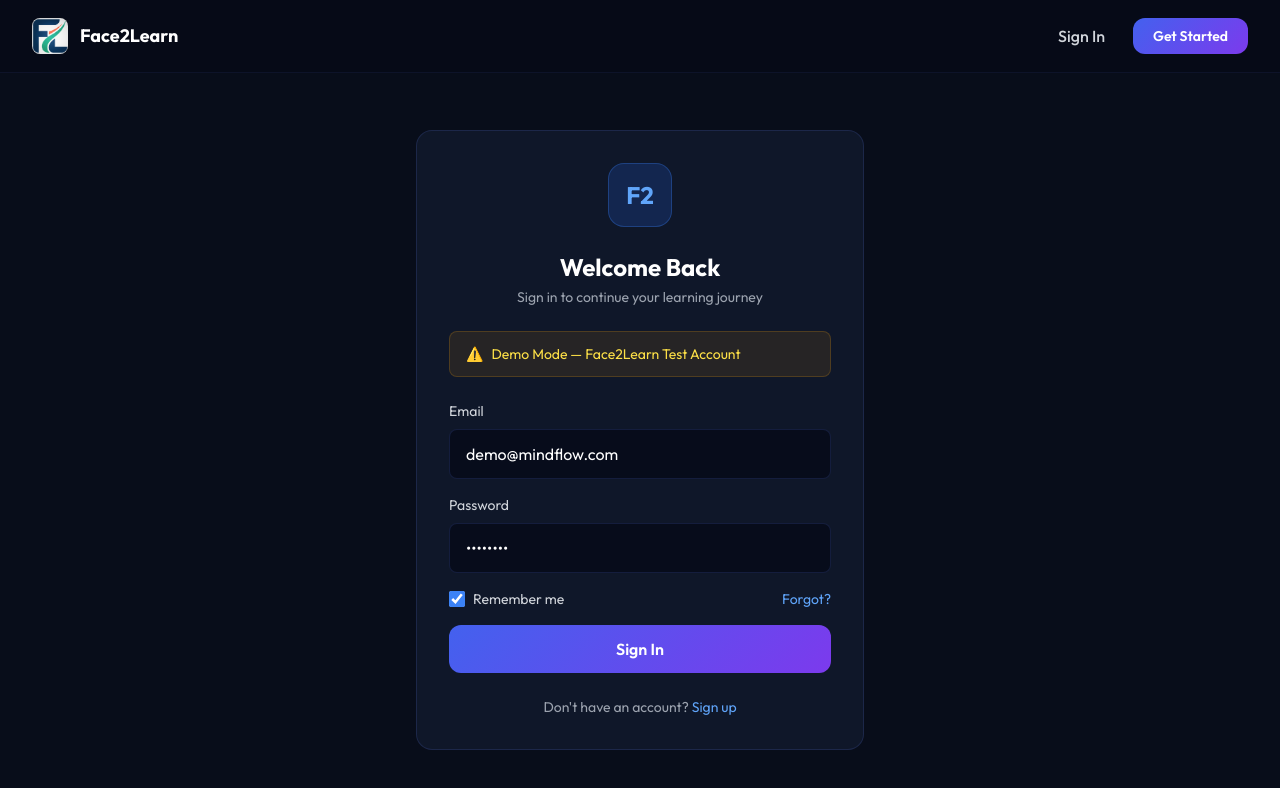
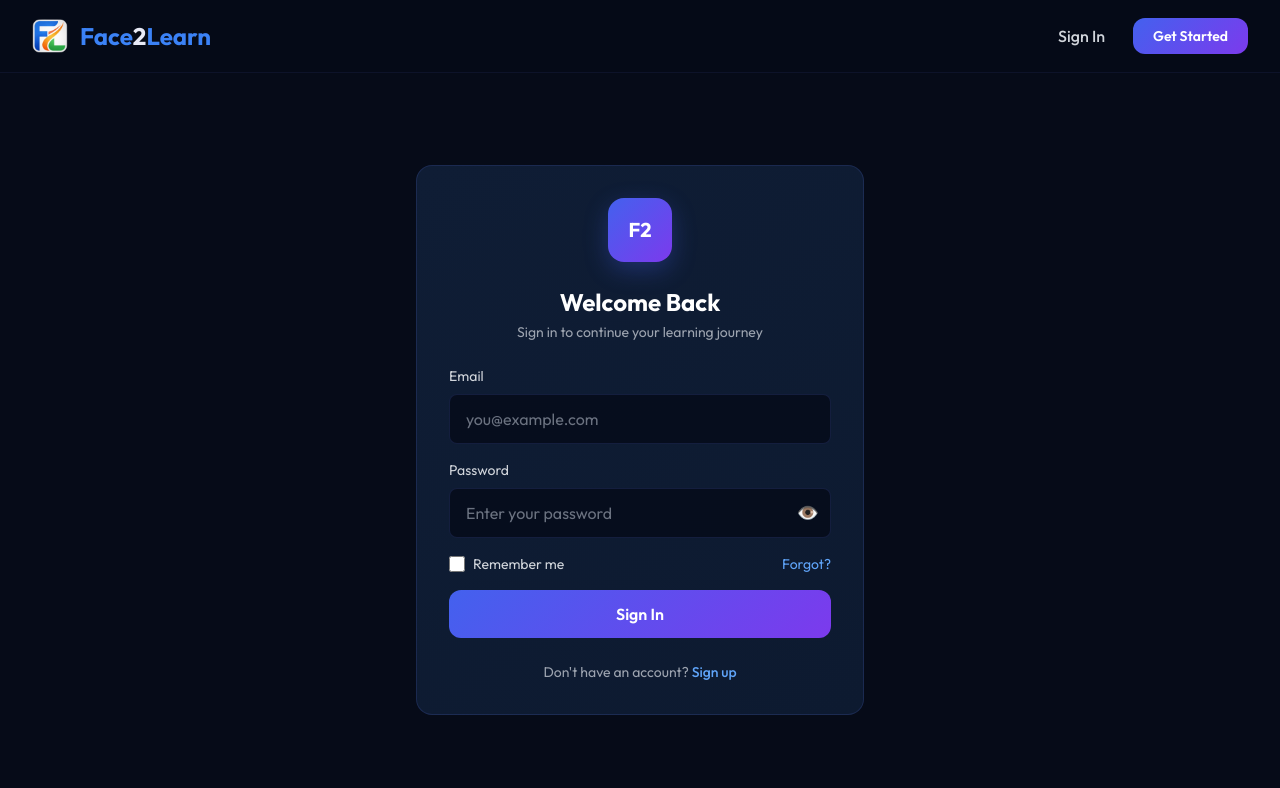
Before and after one commit to pandey-commits/face2learn, a React (Create React App) app: page /login in a window 1280 px wide. Shown: the top 788 px of the page. Built offline with nearby package versions, Linux system fonts and the light colour scheme; no server answers; the HTML template or start-up script is replaced by a standard one.

Commit message:
changed sign-in page

```diff
--- a/src/components/layout/Navbar.jsx
+++ b/src/components/layout/Navbar.jsx
@@ -13,12 +13,14 @@ export default function Navbar() {
       {/* Logo */}
       <Link to="/" className="flex items-center gap-3">
         <img
-        src="logo.png"
+        src="logo01.png"
         alt="Face2Learn"
         className="w-9 h-9 rounded-lg object-contain"
         />
 
-      <span className="text-white font-bold text-lg">Face2Learn</span>
+      <span className="font-bold text-2xl">
+      <span className="text-blue-500">Face</span><span className="text-white-500">2</span><span className="text-blue-500">Learn</span>
+      </span>
       </Link>
 
       {/* Buttons */}
--- a/src/pages/LandingPage.jsx
+++ b/src/pages/LandingPage.jsx
@@ -70,8 +70,8 @@ function HeroSection() {
       <div className="relative z-10 flex flex-wrap justify-center gap-8
                       mt-14 text-gray-400 text-sm">
         {[
-          { icon: '👥', text: '50K+ Learners' },
-          { icon: '⭐', text: '4.9 Rating' },
+          { icon: '👥', text: '20K+ Learners' },
+          { icon: '⭐', text: '4.7 Rating' },
           { icon: '🏆', text: 'Certified' },
         ].map(s => (
           <div key={s.text} className="flex items-center gap-2">
--- a/src/pages/LoginPage.jsx
+++ b/src/pages/LoginPage.jsx
@@ -4,51 +4,62 @@ import Navbar from '../components/layout/Navbar';
 import { loginUser } from '../firebase/auth';
 
 export default function LoginPage() {
-  const [email, setEmail]       = useState('demo@mindflow.com');
-  const [password, setPassword] = useState('demo1234');
-  const [remember, setRemember] = useState(true);
-
- const navigate  = useNavigate();
-const [error, setError] = useState('');
+  const navigate          = useNavigate();
+  const [email,    setEmail]    = useState('');
+  const [password, setPassword] = useState('');
+  const [remember, setRemember] = useState(false);
+  const [showPass, setShowPass] = useState(false);
+  const [error,    setError]    = useState('');
+  const [loading,  setLoading]  = useState(false);
 
   const handleSubmit = async (e) => {
     e.preventDefault();
+    if (!email || !password) {
+      setError('Please fill in all fields!');
+      return;
+    }
     try {
       setError('');
+      setLoading(true);
       await loginUser(email, password);
       navigate('/dashboard');
     } catch (err) {
-    setError('Invalid email or password. Try again!');
+      setError('Invalid email or password. Please try again!');
+    } finally {
+      setLoading(false);
     }
   };
 
   return (
-    <div className="min-h-screen" style={{ background: '#080d1a' }}>
+    <div className="min-h-screen" style={{ background: '#060b18' }}>
       <Navbar />
 
       <div className="flex items-center justify-center min-h-screen px-4 pt-20">
         <div className="w-full max-w-md">
-
-          {/* Card */}
-          <div className="rounded-2xl p-8" style={{ background: '#0f1729', border: '1px solid rgba(99,130,255,0.15)' }}>
+          <div className="rounded-2xl p-8"
+            style={{
+              background: 'linear-gradient(145deg, #0f1d35, #0d1a30)',
+              border: '1px solid rgba(99,130,255,0.15)',
+            }}>
 
             {/* Logo icon */}
             <div className="flex justify-center mb-6">
-              <div className="w-16 h-16 rounded-2xl bg-blue-600/20 border border-blue-500/30 flex items-center justify-center">
-                <span className="text-blue-400 text-2xl font-bold">F2</span>
+              <div className="w-16 h-16 rounded-2xl flex items-center justify-center"
+                style={{
+                  background: 'linear-gradient(135deg, #4361ee, #7c3aed)',
+                  boxShadow: '0 8px 25px rgba(67,97,238,0.3)',
+                }}>
+                <span className="text-white font-bold text-xl">F2</span>
               </div>
             </div>
 
             {/* Title */}
-            <h1 className="text-2xl font-bold text-white text-center mb-1">Welcome Back</h1>
-            <p className="text-gray-400 text-sm text-center mb-6">Sign in to continue your learning journey</p>
-
-            {/* Demo banner */}
-            <div className="flex items-center gap-2 px-4 py-3 rounded-lg mb-6 text-sm"
-              style={{ background: 'rgba(245,158,11,0.1)', border: '1px solid rgba(245,158,11,0.2)' }}>
-              <span>⚠️</span>
-              <span className="text-yellow-300">Demo Mode — Face2Learn Test Account</span>
-            </div>
+            <h1 className="text-2xl font-bold text-white text-center mb-1">
+              Welcome Back
+            </h1>
+            <p className="text-gray-400 text-sm text-center mb-6">
+              Sign in to continue your learning journey
+            </p>
 
             {/* Form */}
             <form onSubmit={handleSubmit} className="space-y-4">
@@ -65,16 +76,28 @@ const handleSubmit = async (e) => {
                 />
               </div>
 
-              {/* Password */}
+              {/* Password with eye toggle */}
               <div>
                 <label className="block text-sm text-gray-300 mb-2">Password</label>
+                <div className="relative">
                   <input
-                  type="password"
+                    type={showPass ? 'text' : 'password'}
                     value={password}
                     onChange={(e) => setPassword(e.target.value)}
-                  className="dark-input"
-                  placeholder="••••••••"
+                    className="dark-input pr-12"
+                    placeholder="Enter your password"
                   />
+                  {/* Eye toggle button */}
+                  <button
+                    type="button"
+                    onClick={() => setShowPass(!showPass)}
+                    className="absolute right-3 top-1/2 -translate-y-1/2
+                               text-gray-400 hover:text-white transition-colors
+                               text-lg focus:outline-none"
+                    title={showPass ? 'Hide password' : 'Show password'}>
+                    {showPass ? '🙈' : '👁️'}
+                  </button>
+                </div>
               </div>
 
               {/* Remember me + Forgot */}
@@ -88,28 +111,39 @@ const handleSubmit = async (e) => {
                   />
                   <span className="text-gray-300 text-sm">Remember me</span>
                 </label>
-                <button className="text-blue-400 text-sm hover:text-blue-300 transition-colors">
+                <button
+                  type="button"
+                  className="text-blue-400 text-sm hover:text-blue-300 transition-colors">
                   Forgot?
                 </button>
               </div>
 
+              {/* Error message */}
               {error && (
                 <div className="text-red-400 text-sm p-3 rounded-lg"
-    style={{ background: 'rgba(239,68,68,0.1)', border: '1px solid rgba(239,68,68,0.2)' }}>
-    {error}
+                  style={{
+                    background: 'rgba(239,68,68,0.1)',
+                    border: '1px solid rgba(239,68,68,0.2)',
+                  }}>
+                  ⚠️ {error}
                 </div>
               )}
 
               {/* Submit */}
-              <button type="submit" className="w-full btn-primary py-3 mt-2">
-                Sign In
+              <button
+                type="submit"
+                disabled={loading}
+                className="w-full btn-primary py-3 mt-2 disabled:opacity-60
+                           disabled:cursor-not-allowed">
+                {loading ? '⏳ Signing in...' : 'Sign In'}
               </button>
             </form>
 
             {/* Sign up link */}
             <p className="text-center text-gray-400 text-sm mt-6">
               Don't have an account?{' '}
-              <Link to="/register" className="text-blue-400 hover:text-blue-300 transition-colors">
+              <Link to="/register"
+                className="text-blue-400 hover:text-blue-300 transition-colors font-medium">
                 Sign up
               </Link>
             </p>
```
Also changed, not shown: public/logo.png (deleted), public/logo01.png (added). Lines whose indentation alone changed are shown as unchanged.
